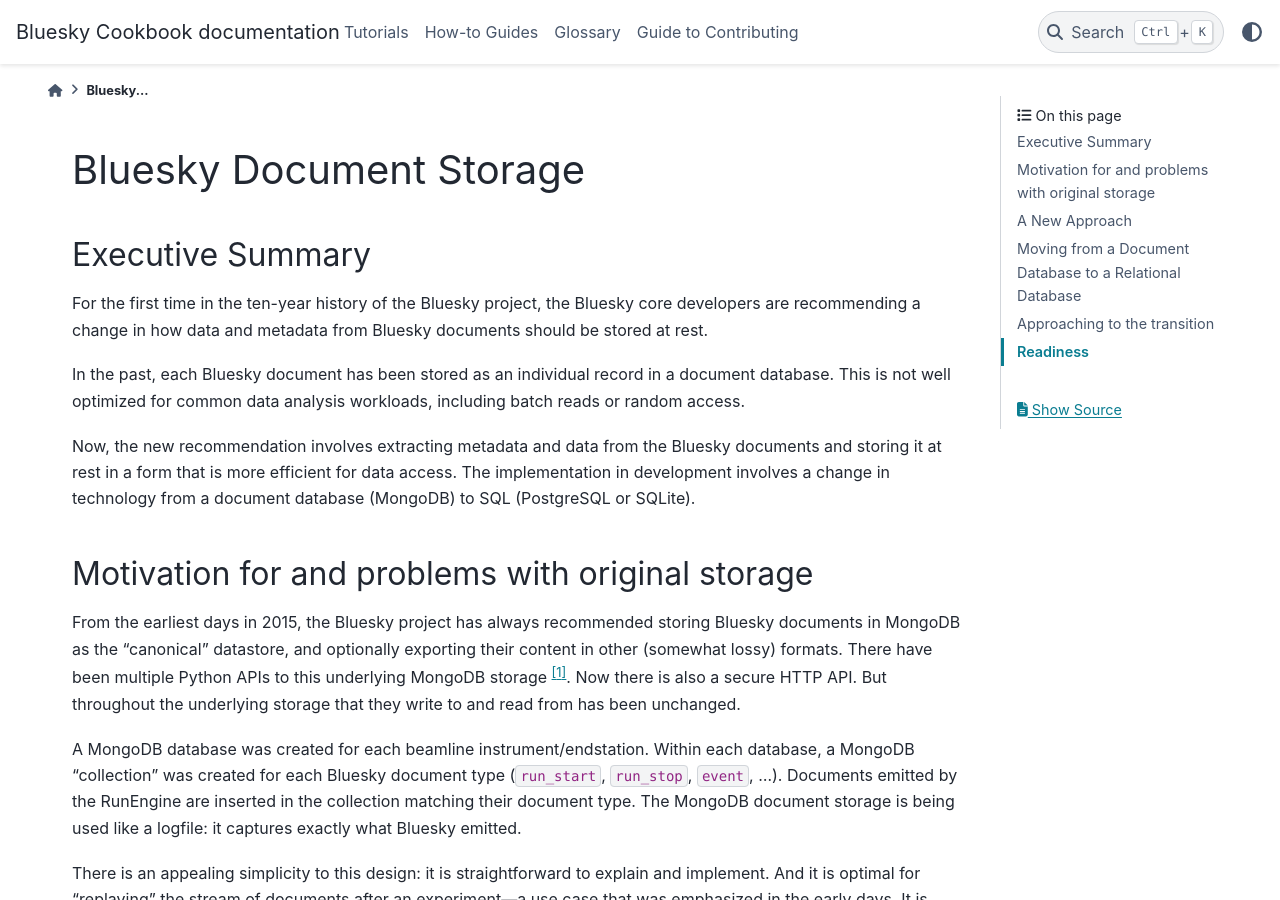
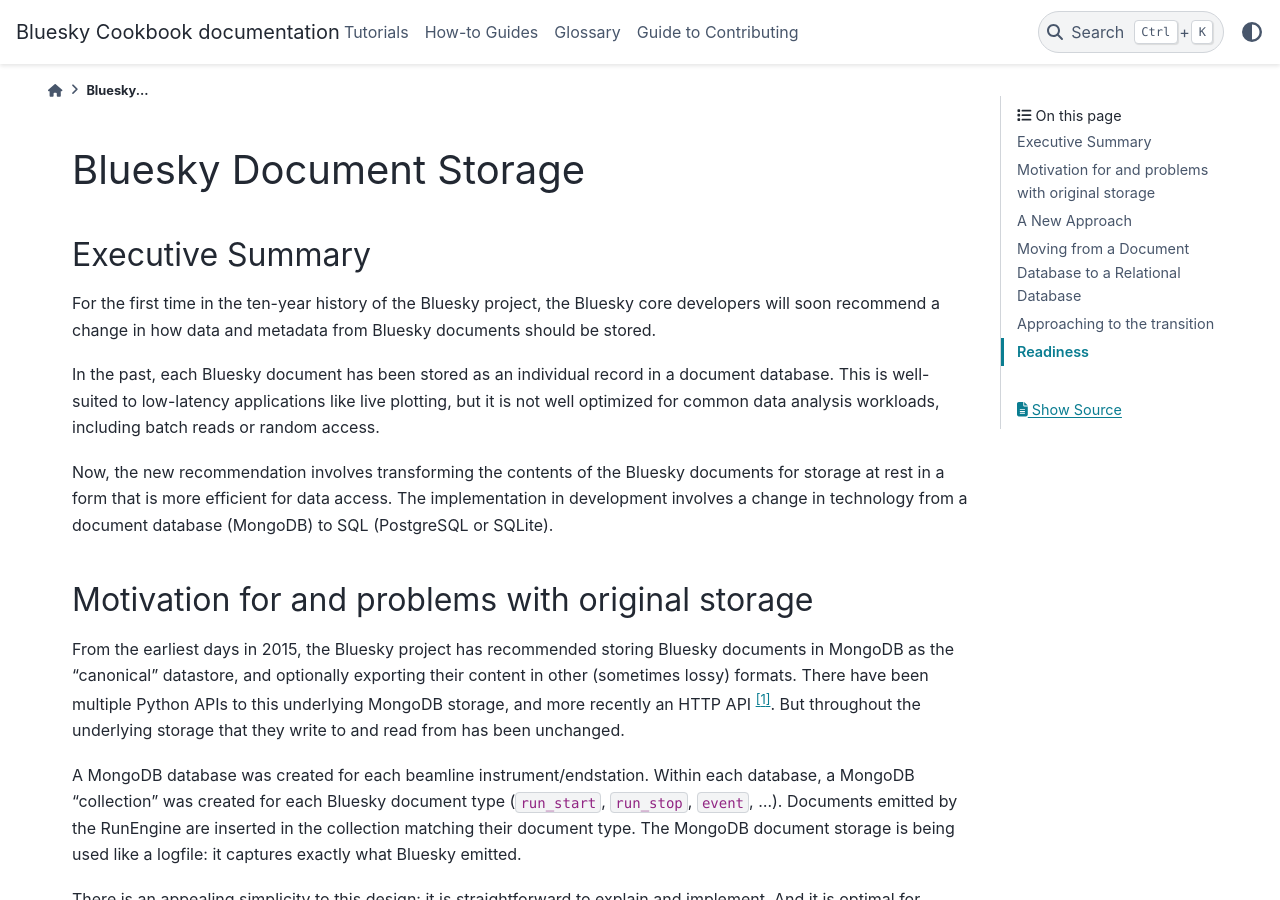
Before and after one commit to bluesky/bluesky-cookbook, a Sphinx documentation site: the page built from docs/explanations/document-storage.md, in a window 1280 px wide and 900 px high. Built offline with Sphinx 7.4.7 and the PyData theme 0.15.4, drawn with Linux system fonts in a browser that asks for light colours.

Commit message:
Tighten writing

```diff
--- a/docs/explanations/document-storage.md
+++ b/docs/explanations/document-storage.md
@@ -3,26 +3,27 @@
 ## Executive Summary
 
 For the first time in the ten-year history of the Bluesky project, the Bluesky
-core developers are recommending a change in how data and metadata from Bluesky
-documents should be stored at rest.
+core developers will soon recommend a change in how data and metadata from
+Bluesky documents should be stored.
 
-In the past, each Bluesky document has been stored as an individual record
-in a document database. This is not well optimized for common data analysis
-workloads, including batch reads or random access.
+In the past, each Bluesky document has been stored as an individual record in a
+document database. This is well-suited to low-latency applications like live
+plotting, but it is not well optimized for common data analysis workloads,
+including batch reads or random access.
 
-Now, the new recommendation involves extracting metadata and data from the
-Bluesky documents and storing it at rest in a form that is more efficient for
-data access. The implementation in development involves a change in technology
-from a document database (MongoDB) to SQL (PostgreSQL or SQLite).
+Now, the new recommendation involves transforming the contents of the Bluesky
+documents for storage at rest in a form that is more efficient for data access.
+The implementation in development involves a change in technology from a
+document database (MongoDB) to SQL (PostgreSQL or SQLite).
 
 ## Motivation for and problems with original storage
 
-From the earliest days in 2015, the Bluesky project has always recommended
-storing Bluesky documents in MongoDB as the "canonical" datastore, and
-optionally exporting their content in other (somewhat lossy) formats. There
-have been multiple Python APIs to this underlying MongoDB storage [^1]. Now there is
-also a secure HTTP API. But throughout the underlying storage that they write
-to and read from has been unchanged.
+From the earliest days in 2015, the Bluesky project has recommended storing
+Bluesky documents in MongoDB as the "canonical" datastore, and optionally
+exporting their content in other (sometimes lossy) formats. There have been
+multiple Python APIs to this underlying MongoDB storage, and more recently an
+HTTP API [^1]. But throughout the underlying storage that they write to and
+read from has been unchanged.
 
 A MongoDB database was created for each beamline instrument/endstation. Within
 each database, a MongoDB "collection" was created for each Bluesky document
```
